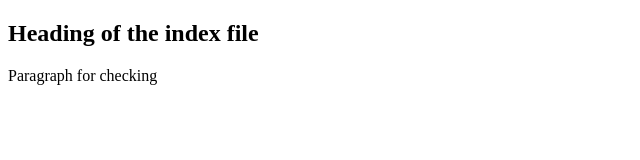
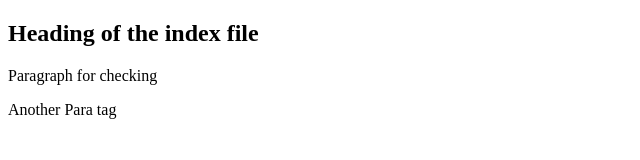
Before and after one commit to ManikandanAnnadurai/samplerepo, a plain HTML site: page index.html in a window 1280 px wide. Shown: the whole page, without its empty margins (0-640 px from the left). Drawn offline with Linux system fonts and the light colour scheme.

Commit message:
feat: Added a paragraph tag

```diff
--- a/index.html
+++ b/index.html
@@ -8,6 +8,7 @@
 <body>
     <h2>Heading of the index file</h2>
     <p>Paragraph for checking</p>
+    <p>Another Para tag</p>
 
 </body>
 </html>
```
